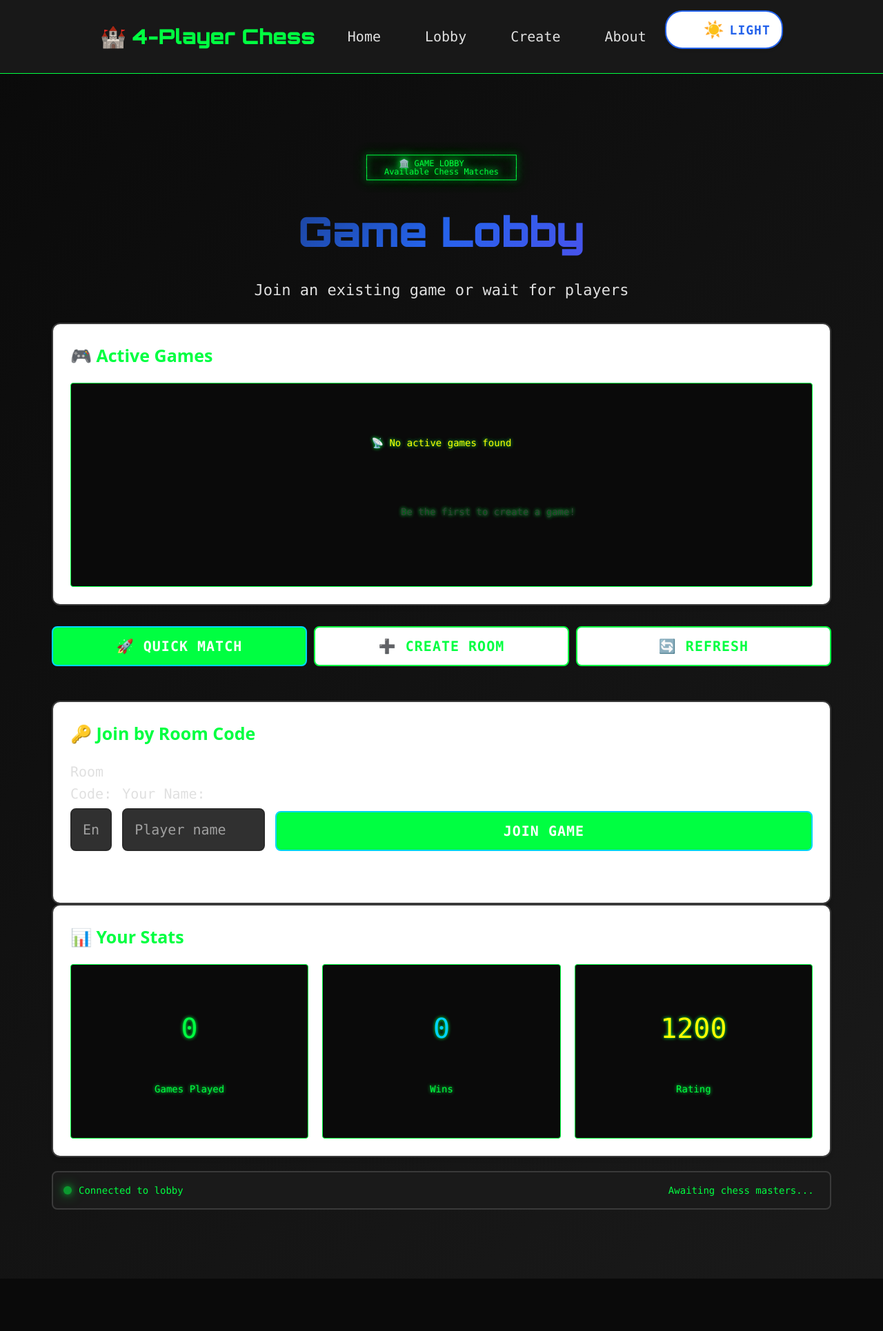
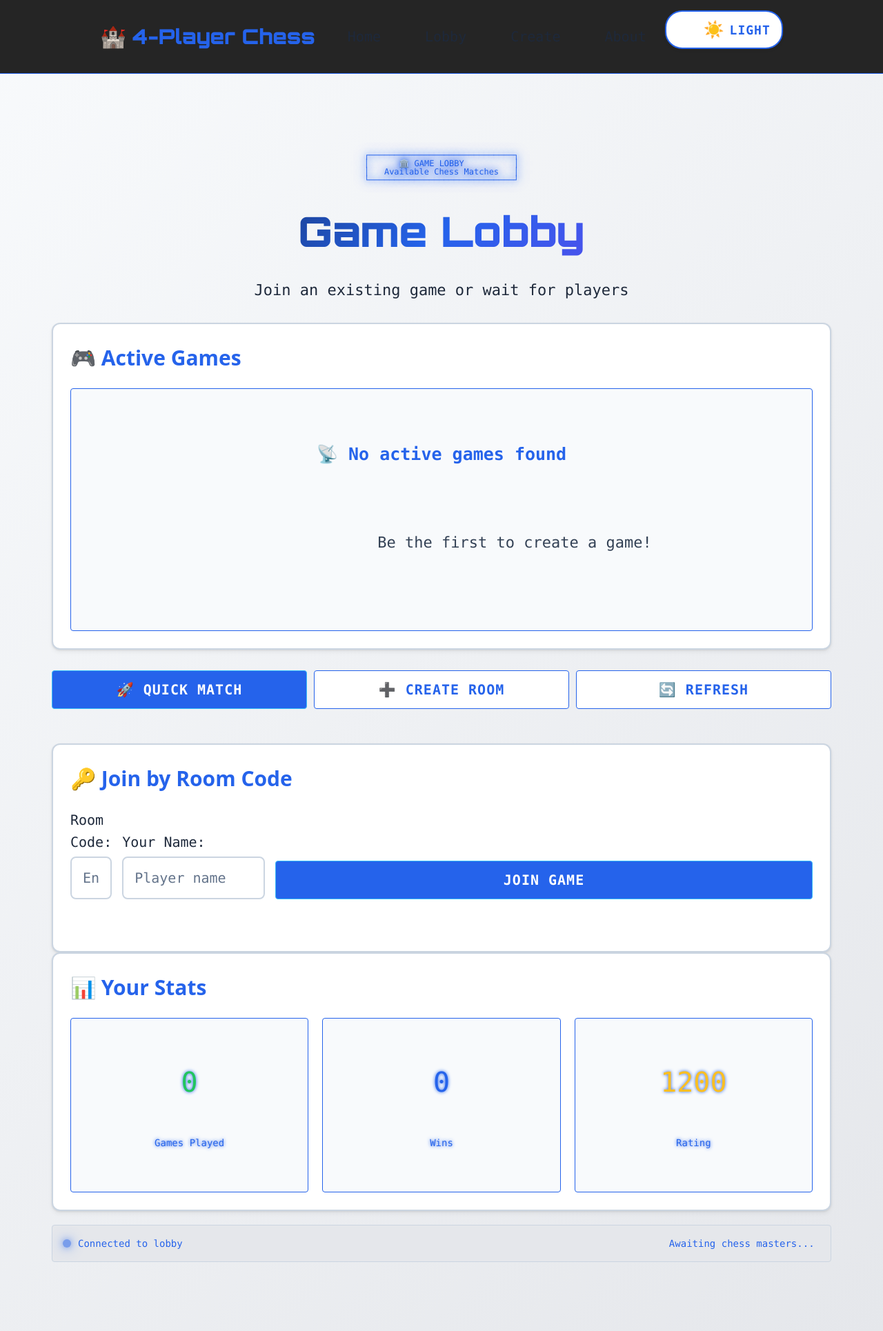
Before and after one commit to jondmarien/4-Player-Chess, a FastAPI app: page /lobby in a window 1280 px wide. Shown: the whole page at 69% size. Before the commit the page ends 1854 px from the top, so only its background shows below. Run offline with FastAPI, Linux system fonts and the light colour scheme; some libraries are stand-ins or nearby versions.

Commit message:
feat(game): enhance game state management and light/dark mode states.
- Added host migration functionality to `GameStateManager`.
- Improved player removal logic to return updated game data.
- Introduced voluntary leave and resign options in the WebSocket class.
- Updated game HTML to include leave game button and host indicator.
- Enhanced CSS for better theme support and component visibility.
- Modified Light theme components (font size, component size, etc.) to match Dark theme components.

```diff
--- a/src/chess/services/game_state.py
+++ b/src/chess/services/game_state.py
@@ -1,5 +1,5 @@
 """Enhanced game state management with proper cleanup"""
-from typing import Dict, Any
+from typing import Dict, Any, Optional
 from datetime import datetime
 import uuid
 
@@ -8,7 +8,7 @@
 game_lobbies: Dict[str, Dict[str, Any]] = {}
 
 class GameStateManager:
-    """Enhanced game state manager with cleanup"""
+    """Enhanced game state manager with host migration"""
 
     @staticmethod
     def get_active_games() -> Dict[str, Dict[str, Any]]:
@@ -55,20 +55,62 @@
             print(f"🗑️ Game {game_id} removed from active games")
 
     @staticmethod
-    def remove_player_from_game(game_id: str, player_id: str):
-        """Remove specific player from game"""
+    def remove_player_from_game(game_id: str, player_id: str) -> Optional[Dict[str, Any]]:
+        """Remove specific player from game and return updated game data"""
+        if game_id not in active_games:
+            return None
+
+        game_data = active_games[game_id]
+        original_players = game_data.get('players', [])
+
+        # Remove the player
+        game_data['players'] = [p for p in original_players if p.get('name') != player_id]
+
+        print(f"🔄 Removed player {player_id} from game {game_id}")
+        print(f"🔢 Players remaining: {len(game_data['players'])}")
+
+        # If no players left, remove game entirely
+        if len(game_data['players']) == 0:
+            del active_games[game_id]
+            print(f"🗑️ Game {game_id} deleted - no players remaining")
+            return None
+        else:
+            active_games[game_id] = game_data
+            return game_data
+
+    @staticmethod
+    def migrate_host(game_id: str, old_host: str, new_host: str) -> bool:
+        """Migrate host to a new player"""
+        if game_id not in active_games:
+            return False
+
+        game_data = active_games[game_id]
+
+        # Verify new host is in the game
+        player_names = [p.get('name') for p in game_data.get('players', [])]
+        if new_host not in player_names:
+            return False
+
+        # Update host
+        game_data['host'] = new_host
+        game_data['host_migrated_at'] = datetime.now().isoformat()
+        game_data['previous_host'] = old_host
+
+        active_games[game_id] = game_data
+        print(f"👑 Host migrated from {old_host} to {new_host} in game {game_id}")
+        return True
+
+    @staticmethod
+    def get_game_host(game_id: str) -> Optional[str]:
+        """Get the current host of a game"""
         if game_id in active_games:
-            game_data = active_games[game_id]
-            original_players = game_data.get('players', [])
-            game_data['players'] = [p for p in original_players if p.get('name') != player_id]
+            return active_games[game_id].get('host')
+        return None
 
-            print(f"🔄 Removed player {player_id} from game {game_id}")
-
-            # If no players left, remove game
-            if len(game_data['players']) == 0:
-                GameStateManager.remove_game(game_id)
-            else:
-                active_games[game_id] = game_data
+    @staticmethod
+    def is_player_host(game_id: str, player_id: str) -> bool:
+        """Check if player is the host of a game"""
+        return GameStateManager.get_game_host(game_id) == player_id
 
     @staticmethod
     def get_or_create_quick_game() -> Dict[str, Any]:
--- a/static/css/components.css
+++ b/static/css/components.css
@@ -62,9 +62,30 @@
   margin-bottom: 1rem;
 }
 
-.cyber-card p {
+.cyber-card p, .cyber-card li, .cyber-card small {
+  color: var(--text-primary);
+  line-height: 1.7;
+}
+
+.cyber-card .card-muted {
   color: var(--text-secondary);
-  line-height: 1.6;
+  opacity: 0.85;
+}
+
+:root[data-theme="light"] .cyber-card p,
+:root[data-theme="light"] .cyber-card li,
+:root[data-theme="light"] .cyber-card small {
+  color: var(--text-primary);
+}
+
+:root[data-theme="light"] .cyber-card .card-muted {
+  color: #64748b;
+  opacity: 0.95;
+}
+
+:root[data-theme="dark"] .cyber-card .card-muted {
+  color: #a0a0a0;
+  opacity: 0.95;
 }
 
 .cyber-card strong {
--- a/static/css/game.css
+++ b/static/css/game.css
@@ -71,6 +71,43 @@
 }
 
 :root[data-theme="light"] {
+  --bg-primary: #f8fafc;
+  --bg-secondary: #e5e7eb;
+  --bg-tertiary: #dbeafe;
+  --bg-quaternary: #c7d2fe;
+  --text-primary: #2563eb;
+  --text-secondary: #1e293b;
+  --text-tertiary: #64748b;
+  --accent-primary: #2563eb;
+  --accent-secondary: #38bdf8;
+  --accent-danger: #ef4444;
+  --accent-warning: #fbbf24;
+  --accent-purple: #7c3aed;
+  --border-primary: #2563eb;
+  --border-secondary: #dbeafe;
+  --border-subtle: #cbd5e1;
+  --shadow-glow: 0 0 10px var(--accent-primary), 0 0 20px var(--accent-primary);
+  --input-bg: #fff;
+  --input-border: #cbd5e1;
+  --input-text: #1e293b;
+  --input-placeholder: #64748b;
+  --card-bg: #fff;
+  --card-border: #cbd5e1;
+  --card-text: #1e293b;
+  --cyber-black: #1e293b;
+  --cyber-dark: #64748b;
+  --cyber-gray: #cbd5e1;
+  --cyber-light-gray: #e5e7eb;
+  --cyber-green: #22c55e;
+  --cyber-blue: #2563eb;
+  --cyber-red: #ef4444;
+  --cyber-yellow: #fbbf24;
+  --cyber-purple: #7c3aed;
+  --cyber-orange: #f59e42;
+  --player-red: #ef4444;
+  --player-blue: #2563eb;
+  --player-yellow: #fbbf24;
+  --player-green: #22c55e;
   --board-light: #f0d9b5;
   --board-dark: #b58863;
   --piece-yellow: #ca8a04;
@@ -1382,6 +1419,7 @@
   color: var(--text-primary);
   box-shadow: 0 4px 6px rgba(0, 0, 0, 0.05), 0 1px 3px rgba(0, 0, 0, 0.1);
   border-radius: 12px;
+  padding: 25px;
 }
 
 :root[data-theme="light"] .cyber-card:hover {
@@ -1393,23 +1431,30 @@
 :root[data-theme="light"] .cyber-card h3 {
   color: var(--text-primary);
   font-weight: 700;
-  font-size: 1.25rem;
-}
-
-:root[data-theme="light"] .cyber-card p {
-  color: var(--text-secondary);
-  font-weight: 400;
-  line-height: 1.6;
+  font-size: 1.5rem;
+}
+
+:root[data-theme="light"] .cyber-card p,
+:root[data-theme="light"] .cyber-card ul,
+:root[data-theme="light"] .cyber-card li,
+:root[data-theme="light"] .cyber-card span,
+:root[data-theme="light"] .variant-option p,
+:root[data-theme="light"] .variant-option ul,
+:root[data-theme="light"] .terminal-text span {
+  color: #334155 !important;
+  opacity: 1 !important;
 }
 
 /* Buttons - high contrast in light mode */
 :root[data-theme="light"] .cyber-button {
   background: #ffffff;
   color: var(--accent-primary);
-  border: 2px solid var(--accent-primary);
+  border: 1px solid var(--accent-primary);
   font-weight: 600;
-  border-radius: 8px;
-  transition: all 0.2s ease;
+  border-radius: 4px;
+  font-size: 1rem;
+  padding: 12px 24px;
+  transition: all 0.3s ease;
 }
 
 :root[data-theme="light"] .cyber-button:hover {
@@ -1422,7 +1467,7 @@
 :root[data-theme="light"] .cyber-button.primary {
   background: var(--accent-primary);
   color: #ffffff;
-  border-color: var(--accent-secondary);
+  border: 1px solid var(--accent-secondary);
 }
 
 :root[data-theme="light"] .cyber-button.primary:hover {
@@ -1434,8 +1479,9 @@
 :root[data-theme="light"] .status-bar {
   background: var(--bg-secondary);
   color: var(--text-primary);
-  border: 2px solid var(--border-subtle);
-  border-radius: 8px;
+  border: 1px solid var(--border-subtle);
+  border-radius: 4px;
+  padding: 15px;
 }
 
 /* Game variants text - dark in light mode */
@@ -1621,3 +1667,46 @@
   pointer-events: none;
   text-shadow: 0 0 6px rgba(59, 130, 246, 0.5);
 }
+
+.cyber-card p,
+.cyber-card ul,
+.cyber-card li,
+.cyber-card span,
+.variant-option p,
+.variant-option ul,
+.terminal-text span {
+  color: var(--text-secondary) !important;
+  opacity: 1 !important;
+}
+
+:root[data-theme="light"] .cyber-card p,
+:root[data-theme="light"] .cyber-card ul,
+:root[data-theme="light"] .cyber-card li,
+:root[data-theme="light"] .cyber-card span,
+:root[data-theme="light"] .variant-option p,
+:root[data-theme="light"] .variant-option ul,
+:root[data-theme="light"] .terminal-text span {
+  color: #334155 !important;
+  opacity: 1 !important;
+}
+
+#games-list .terminal-text > div:first-child {
+  color: var(--text-primary) !important;
+  font-weight: 600;
+  opacity: 1 !important;
+  text-shadow: none !important;
+  font-size: 1.25rem;
+}
+#games-list .terminal-text > div:last-child {
+  color: var(--text-secondary) !important;
+  opacity: 1 !important;
+  text-shadow: none !important;
+  font-size: 1.1rem;
+}
+
+:root[data-theme="light"] #games-list .terminal-text > div:first-child {
+  color: #2563eb !important;
+}
+:root[data-theme="light"] #games-list .terminal-text > div:last-child {
+  color: #334155 !important;
+}
```
Also changed, not shown: static/js/pieces.js (+122 -10 lines), templates/game.html (+11 -10 lines).
